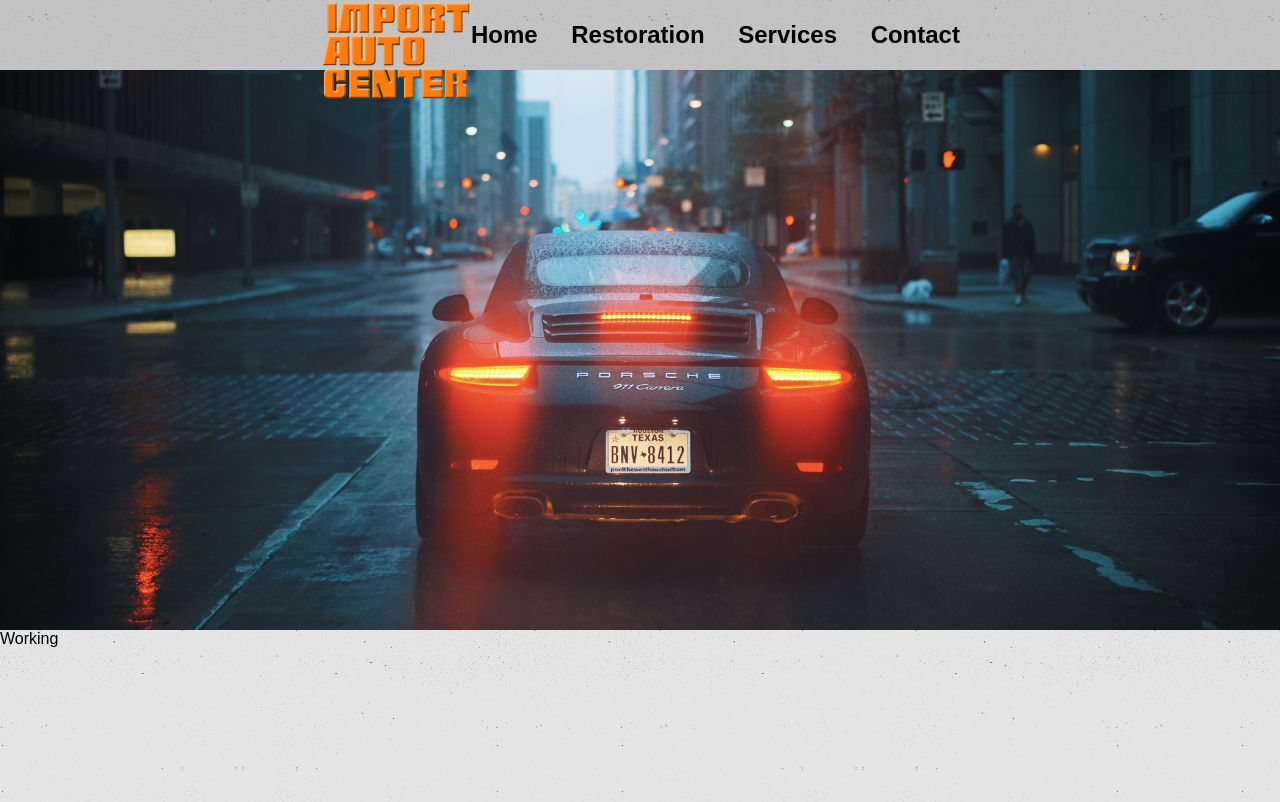
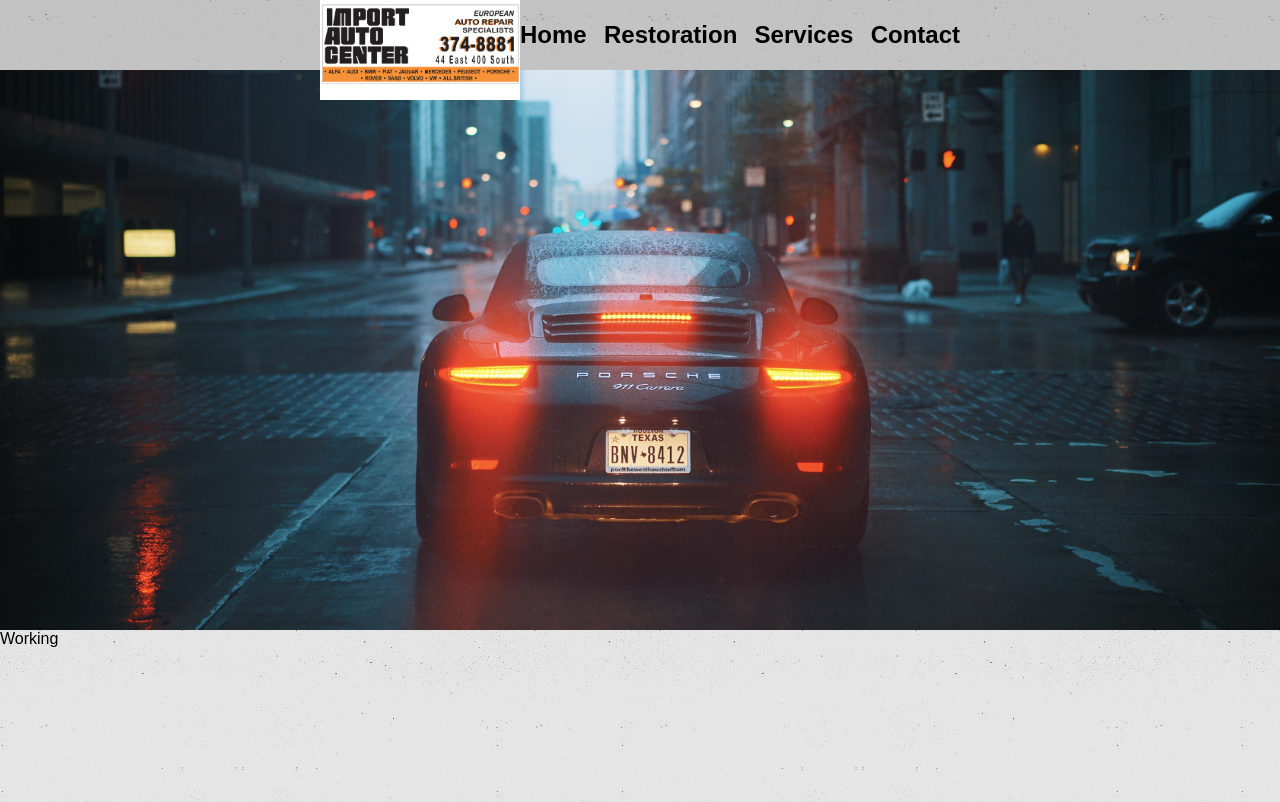
Before and after one commit to JoshuaBaert/import-auto, a plain HTML site: page index.html in a window 1280 px wide. Shown: the top 802 px of the page. Drawn offline with nearby package versions, Linux system fonts and the light colour scheme.

Commit message:
Update index.html

```diff
--- a/index.html
+++ b/index.html
@@ -12,7 +12,7 @@
 
 		<header>
 			<div class="nav">
-				<img class="logo" src="img/IACLogoOrgBeveledTranspBckgrnd%20copy.png">
+				<img class="logo" src="img/IACbanner1.png">
 				<div class="menu">
 					<a ui-sref="home"><h2>Home</h2></a>
 					<a ui-sref="restoration"><h2>Restoration</h2></a>
```
